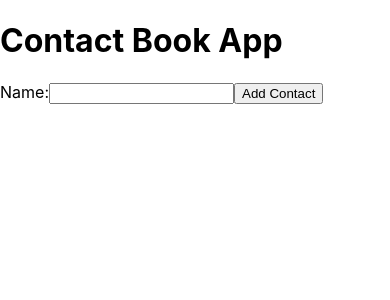
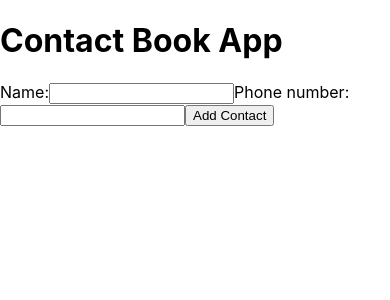
Before and after one commit to jfrasinska/goit-react-hw-02-phonebook, a React (Create React App) app: page / in a window 390 px wide. Shown: the top 300 px of the page. Built offline with nearby package versions, Linux system fonts and the light colour scheme.

Commit message:
adding telephone detail to contacts step second

```diff
--- a/src/components/App.jsx
+++ b/src/components/App.jsx
@@ -7,6 +7,7 @@ const App = () => {
   const [state, setState] = useState({
     contacts: [],
     name: '',
+    number: '',
   });
 
   const handleInputChange = e => {
@@ -20,19 +21,21 @@ const App = () => {
   const handleSubmit = e => {
     e.preventDefault();
 
-    if (state.name.trim() === '') {
-      alert('Please enter a valid name.');
+    if (state.name.trim() === '' || state.number.trim() === '') {
+      alert('Please enter valid name and number.');
       return;
     }
 
     const newContact = {
       id: nanoid(),
       name: state.name.trim(),
+      number: state.number.trim(),
     };
 
     setState(prevState => ({
       contacts: [...prevState.contacts, newContact],
       name: '',
+      number: '',
     }));
   };
 
@@ -41,6 +44,7 @@ const App = () => {
       <h1>Contact Book App</h1>
       <ContactForm
         name={state.name}
+        number={state.number}
         handleInputChange={handleInputChange}
         handleSubmit={handleSubmit}
       />
--- a/src/components/ContactForm.js
+++ b/src/components/ContactForm.js
@@ -1,6 +1,6 @@
 import React from 'react';
 
-const ContactForm = ({ name, handleInputChange, handleSubmit }) => {
+const ContactForm = ({ name, number, handleInputChange, handleSubmit }) => {
   return (
     <form onSubmit={handleSubmit}>
       <label>
@@ -15,6 +15,18 @@ const ContactForm = ({ name, handleInputChange, handleSubmit }) => {
           onChange={handleInputChange}
         />
       </label>
+      <label>
+        Phone number:
+        <input
+          type="tel"
+          name="number"
+          pattern="\+?\d{1,4}?[-.\s]?\(?\d{1,3}?\)?[-.\s]?\d{1,4}[-.\s]?\d{1,4}[-.\s]?\d{1,9}"
+          title="Phone number must be digits and can contain spaces, dashes, parentheses and can start with +"
+          required
+          value={number}
+          onChange={handleInputChange}
+        />
+      </label>
       <button type="submit">Add Contact</button>
     </form>
   );
--- a/src/components/ContactList.js
+++ b/src/components/ContactList.js
@@ -4,7 +4,10 @@ const ContactList = ({ contacts }) => {
   return (
     <ul>
       {contacts.map(contact => (
-        <li key={contact.id}>{contact.name}</li>
+        <li key={contact.id}>
+          <p>Name: {contact.name}</p>
+          <p>Phone: {contact.number}</p>
+        </li>
       ))}
     </ul>
   );
```
